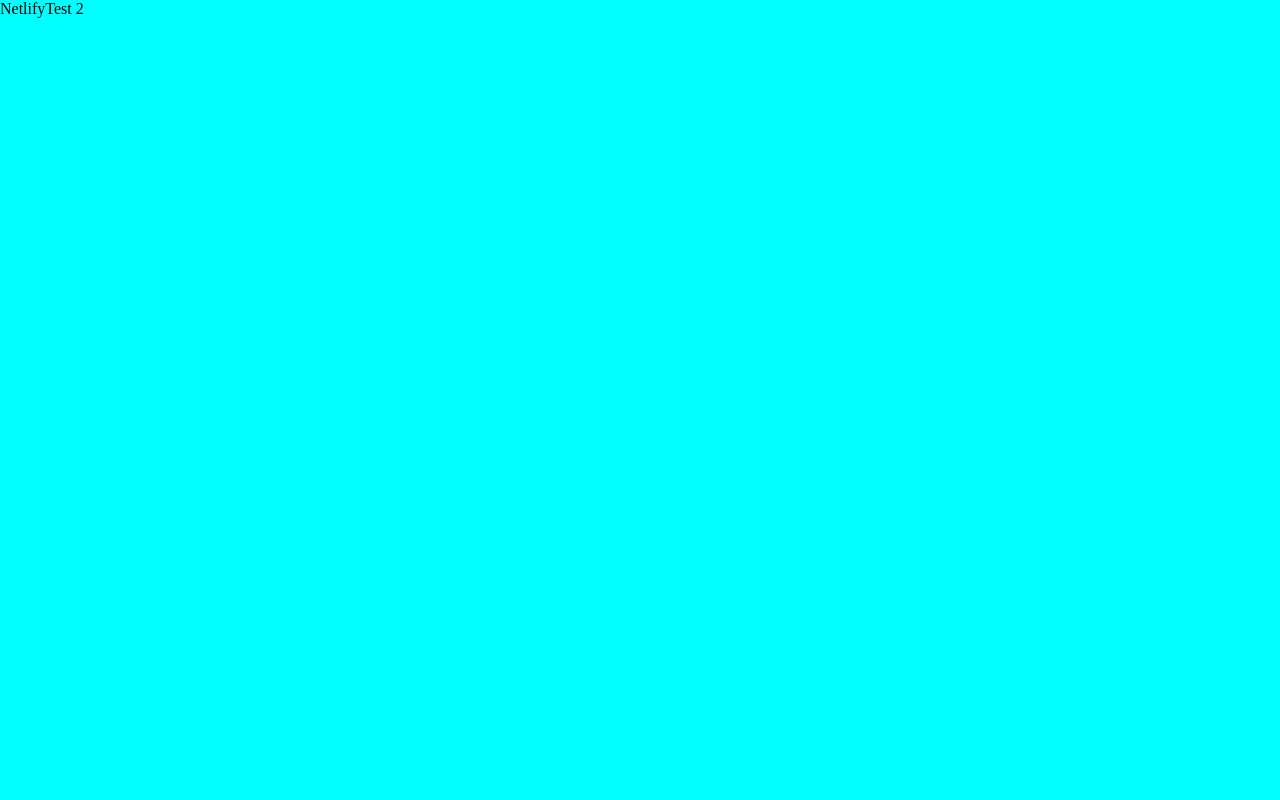
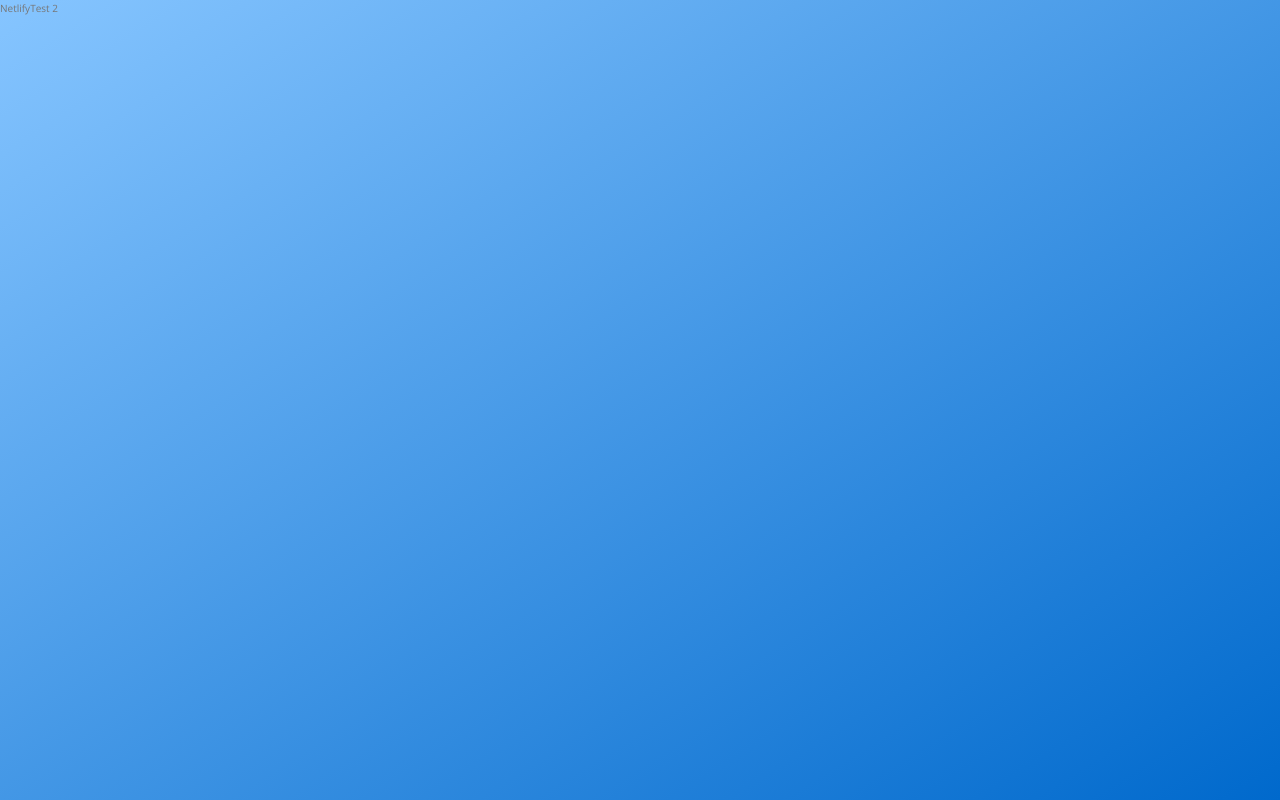
Before and after one commit to JorgeLoredo-1852/NetlifyTest, a React (Create React App) app: page / in a window 1280 px wide. Built offline with nearby package versions, Linux system fonts and the light colour scheme.

Commit message:
Base style setup

```diff
--- a/package.json
+++ b/package.json
@@ -36,6 +36,6 @@
     ]
   },
   "devDependencies": {
-    "node-sass": "^4.14.1"
+    "sass": "^1.32.4"
   }
 }
--- a/public/index.html
+++ b/public/index.html
@@ -9,6 +9,8 @@
       name="description"
       content="Web site created using create-react-app"
     />
+
+    <link href="https://fonts.googleapis.com/css?family=Open+Sans:300,400,600" rel="stylesheet">
     <link rel="apple-touch-icon" href="%PUBLIC_URL%/logo192.png" />
     <!--
       manifest.json provides metadata used when your web app is installed on a
@@ -24,7 +26,7 @@
       work correctly both with client-side routing and a non-root public URL.
       Learn how to configure a non-root public URL by running `npm run build`.
     -->
-    <title>React App</title>
+    <title>trillo &mdash; Your all-in-one booking app</title>
   </head>
   <body>
     <noscript>You need to enable JavaScript to run this app.</noscript>
--- a/src/components/App.js
+++ b/src/components/App.js
@@ -1,5 +1,5 @@
 import React from 'react';
-import '../global-style/_layout.scss';
+import '../global-style/_base.scss';
 
 const App = () => {
     return(
--- /dev/null
+++ b/src/global-style/_base.scss
@@ -0,0 +1,28 @@
+@use './variables' as v;
+
+*{
+    margin: 0;
+    padding: 0;
+}
+
+*,
+*::after,
+*::before{
+    box-sizing: border-box;
+}
+
+html{
+    box-sizing: inherit;
+    font-size: 62.5%;           // 1rem = 10px
+}
+
+body{
+    font-family: 'Open Sans', sans-serif;
+    font-weight: 400;
+    line-height: 1.6;
+    color: v.$color-grey-dark-2;
+    background-image: linear-gradient(to right bottom, v.$color-primary-light, v.$color-primary-dark);
+    background-size: cover;
+    background-repeat: no-repeat;
+    min-height: 100vh;
+}
--- a/src/global-style/_layout.scss
+++ /dev/null
@@ -1,8 +0,0 @@
-*{
-    margin: 0;
-    padding: 0;
-}
-
-body{
-    background-color: aqua;
-}
--- /dev/null
+++ b/src/global-style/_variables.scss
@@ -0,0 +1,16 @@
+
+
+//COLORS
+
+$color-primary: rgb(23, 143, 255);
+$color-primary-light: rgb(134, 197, 255);
+$color-primary-dark: rgb(0, 105, 204);
+
+$color-grey-light-1:#faf9f9;
+$color-grey-light-2: #f4f2f2;
+$color-grey-light-3:#f0eeee;
+$color-grey-light-4: #ccc;
+
+$color-grey-dark-1:#333;
+$color-grey-dark-2:#777;
+$color-grey-dark-3:#999;
```
Also changed, not shown: 2 other files (tests, documents, lock files or other folders).
